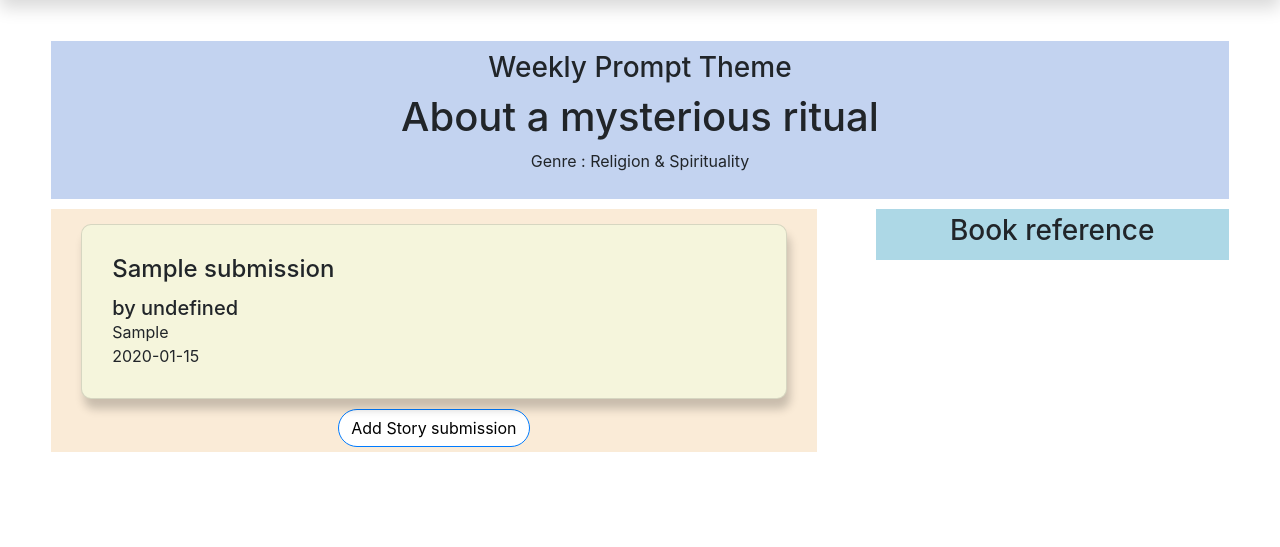
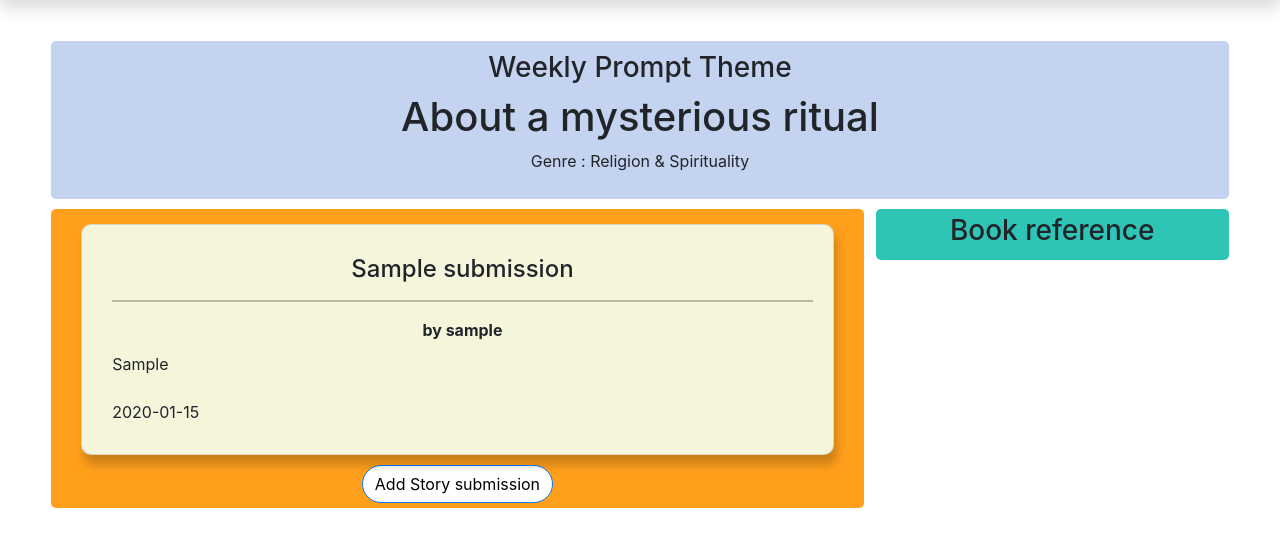
Before and after one commit to NawalaPatra-e12/NawalaPatra, a Django app: page /writersjam/ in a window 1280 px wide. Shown: the part 74-621 px from the top of the page. Run offline with Django 4.2, Linux system fonts and the light colour scheme; a user stored in the database is signed in; tables that the repository leaves empty hold one stand-in row (values such as "Sample post"); some libraries are stand-ins or nearby versions.

Commit message:
azkan: writersjam update 3

```diff
--- a/writersjam/admin.py
+++ b/writersjam/admin.py
@@ -1,5 +1,6 @@
 from django.contrib import admin
-from .models import Submission
+from .models import Submission, Prompt
 
 # Register your models here.
 admin.site.register(Submission)
+admin.site.register(Prompt)
--- a/writersjam/forms.py
+++ b/writersjam/forms.py
@@ -4,4 +4,4 @@ from writersjam.models import Submission, Prompt
 class submissionForm(ModelForm):
     class Meta:
         model = Submission
-        fields = ["title", "story", "date", "user"]
+        fields = ["title", "story", "date", "user", "username"]
--- a/writersjam/models.py
+++ b/writersjam/models.py
@@ -7,24 +7,9 @@ class Prompt(models.Model):
     week = models.IntegerField()
     genre = models.CharField(max_length=200)
 
-    # THEMES = [
-    #     ("Literature & Fiction", "Another world fantasy"),
-    #     ("Mystery, Thriller & Suspense", "Haloween horror time"),
-    #     ("Religion & Spirituality", "About a mysterious ritual"),
-    #     ("Romance", "Mafia Romance"),
-    #     ("Science Fiction & Fantasy", "Abnormal dimension gate"),
-    # ]
-
-    # GENRES = [
-    #     ("Literature & Fiction", "Literature & Fiction"),
-    #     ("Mystery, Thriller & Suspense", "Mystery, Thriller & Suspense"),
-    #     ("Religion & Spirituality", "Religion & Spirituality"),
-    #     ("Romance", "Romance"),
-    #     ("Science Fiction & Fantasy", "Science Fiction & Fantasy"),
-    # ]
-
 class Submission(models.Model):
     user = models.ForeignKey(User, on_delete=models.CASCADE, blank=True, null=True)
+    username = models.CharField(max_length=150, null=True)
     date = models.DateField(null=True)
     title = models.CharField(max_length=100)
     story = models.TextField()
--- a/writersjam/templates/writer.html
+++ b/writersjam/templates/writer.html
@@ -8,19 +8,22 @@
     #prompt {
         background-color: rgb(195, 211, 240);
         padding: 10px;
+        border-radius: 5px;
         text-align: center;
     }
     #submission{
-        width: 65%;
+        width: 69%;
         float: left;
         padding: 5px;
-        background-color: antiquewhite;
+        border-radius: 5px;
+        background-color: #ff9f1cff;
     }
     #reference{
         width: 30%;
         float: right;
         padding: 5px;
-        background-color: lightblue;
+        border-radius: 5px;
+        background-color: #2ec4b6ff;
         display: flex;
         flex-direction: column;
         align-items: center;
@@ -67,6 +70,18 @@
         justify-content: center;
         align-items: center;
     }
+    #story-title{
+        text-align: center;
+    }
+    #story-body{
+        padding-top: 10px;
+    }
+    #story-create-date{
+        font-size: 2px;
+    }
+    hr {
+        border: 1px solid black;
+    }
 </style>
 
 <div class="content">
@@ -99,7 +114,7 @@
                         </div>
                         <div class="col-md-8">
                             <div class="card-body">
-                                <h5 class="card-title">{{ book.title }}</h5>
+                                <p class="card-title" style="font-weight: bold;">{{ book.title }}</p>
                                 <p class="card-text">by {{ book.author }}</p>
                             </div>
                         </div>
@@ -155,19 +170,22 @@
             <div class="col">
                 <div class="card">
                     <div class="card-body">
-                        <div id="story-title">
+                        <div id="story-title" style="padding-top: 0px;">
                             <h4 class="card-title">${submit.fields.title}</h4>
-                            <h5 class="card-text">by ${submit.fields.user.username}</h5>
+                            <hr>
+                            <p class="card-text" style="font-weight: bold; padding-top: 0px;">by ${submit.fields.username}</p>
                         </div>
-                        <div>
+                        <div id="story-body">
                             <p class="card-text">${submit.fields.story}</p>
                         </div>
                         <div class="story-create-date">
+                            <br>
                             <p class="card-text">${submit.fields.date}</p>
                         </div>
                     </div>
                 </div>
-            </div>\n`
+            </div>
+        </div>\n`
         });
 
         document.getElementById("story-submission").innerHTML = htmlstring
--- a/writersjam/views.py
+++ b/writersjam/views.py
@@ -7,6 +7,7 @@ from django.core import serializers
 from django.contrib.auth.decorators import login_required
 import datetime
 from library.models import Book
+from main.models import User
 
 # belom tau mau buat apa
 GENRES_NUM = [
@@ -94,12 +95,15 @@ def submit_story_ajax(request):
         title = request.POST.get("title")
         story = request.POST.get("story")
         date = datetime.datetime.now()
+
+        # buat username
         user = request.user
+        user_name = request.user.username
 
         current_week = datetime.date.today().isocalendar()[1]
         prompt = Prompt.objects.get(week=current_week)
 
-        new_story = Submission(title=title, story=story, date=date, prompt=prompt, user=user)
+        new_story = Submission(title=title, story=story, date=date, prompt=prompt, user=user, username=username)
         new_story.save()
 
         return HttpResponse(b"CREATED", status=201)
```
Also changed, not shown: forum/migrations/0001_initial.py (added), writersjam/migrations/0002_submission_username.py (added).
